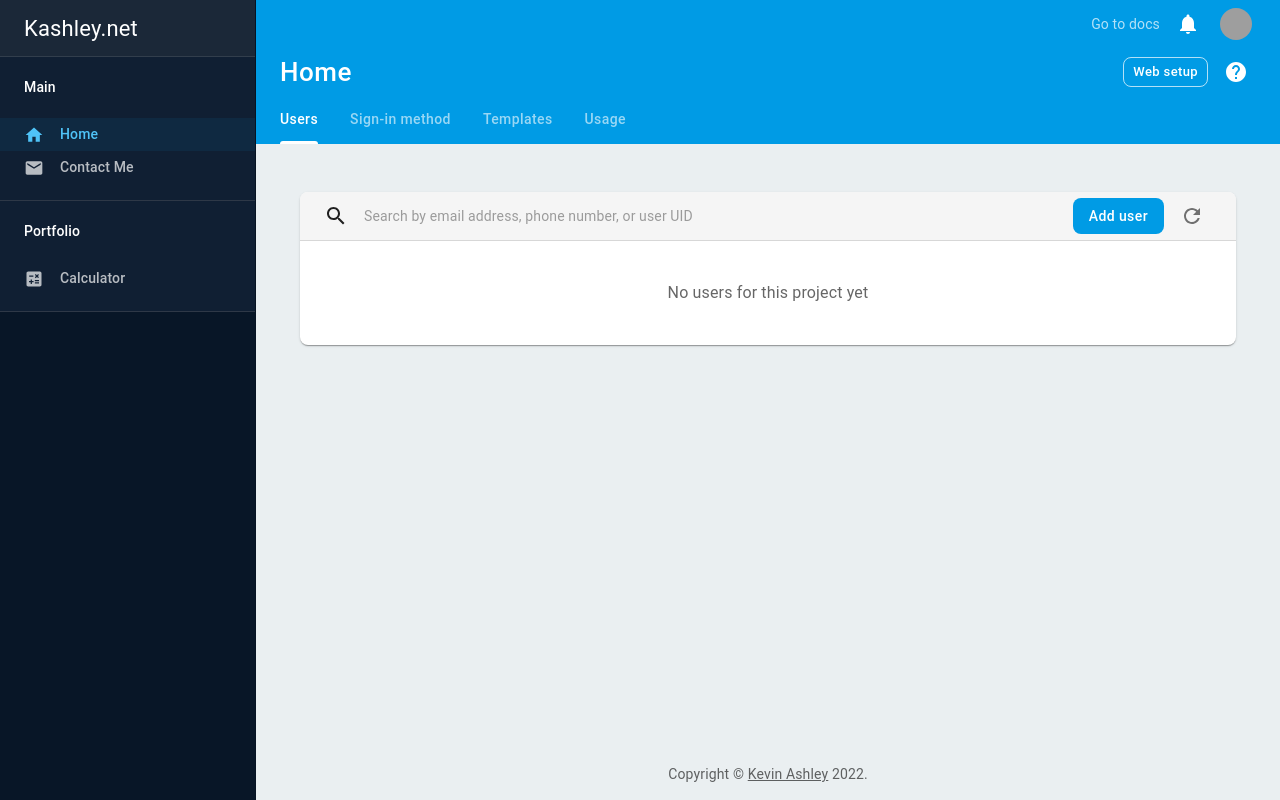
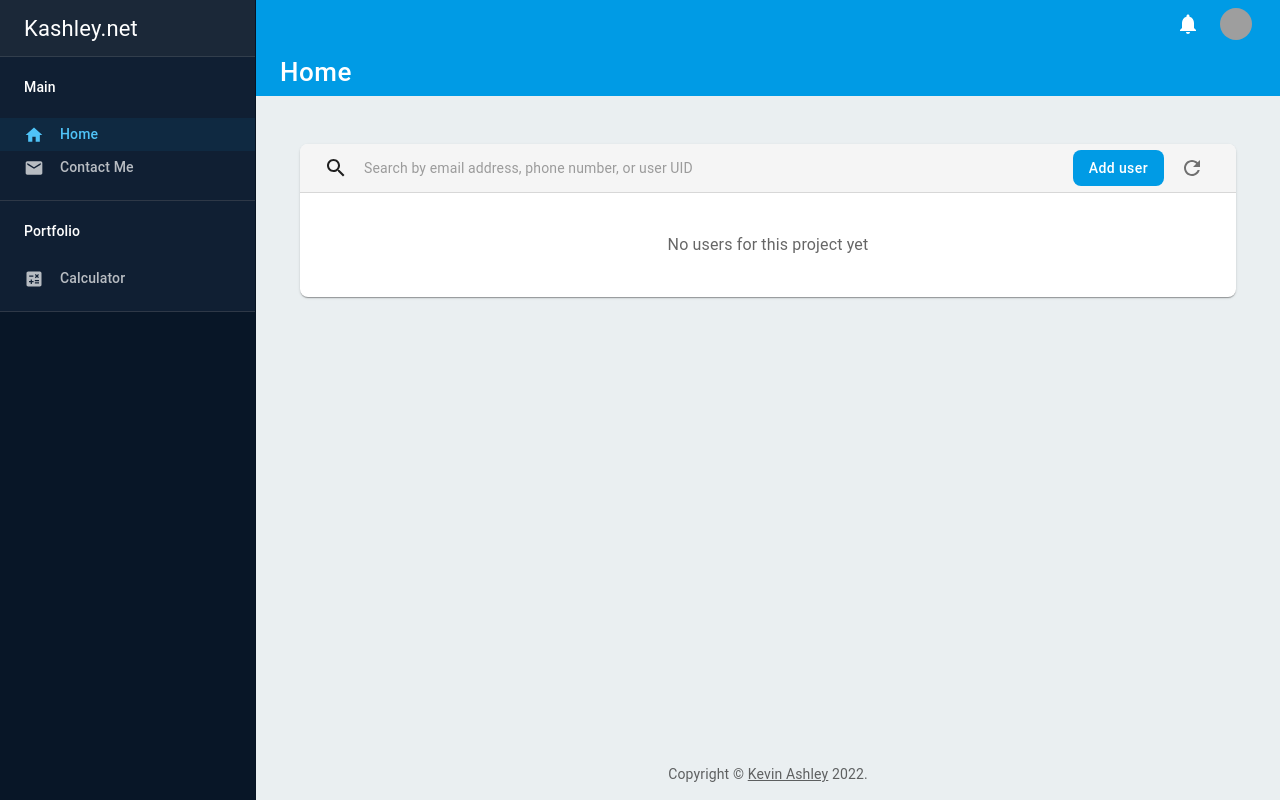
Before and after one commit to KevinAshley/kashley.net, a React (Create React App) app: page / in a window 1280 px wide. Built offline with nearby package versions, Linux system fonts and the light colour scheme; grey boxes are pictures that could not be loaded.

Commit message:
header cleanup

```diff
--- a/src/components/header.js
+++ b/src/components/header.js
@@ -29,10 +29,7 @@ function Header(props) {
             <AppBar color="primary" position="sticky" elevation={0}>
                 <Toolbar>
                     <Grid container spacing={1} alignItems="center">
-                        <Grid
-                            sx={{ display: { sm: "none", xs: "block" } }}
-                            item
-                        >
+                        <Grid sx={{ display: { sm: "none", xs: "block" } }} item>
                             <IconButton
                                 color="inherit"
                                 aria-label="open drawer"
@@ -44,23 +41,6 @@ function Header(props) {
                         </Grid>
                         <Grid item xs />
                         <Grid item>
-                            <Link
-                                href="/"
-                                variant="body2"
-                                sx={{
-                                    textDecoration: "none",
-                                    color: lightColor,
-                                    "&:hover": {
-                                        color: "common.white",
-                                    },
-                                }}
-                                rel="noopener noreferrer"
-                                target="_blank"
-                            >
-                                Go to docs
-                            </Link>
-                        </Grid>
-                        <Grid item>
                             <Tooltip title="Alerts • No alerts">
                                 <IconButton color="inherit">
                                     <NotificationsIcon />
@@ -69,10 +49,7 @@ function Header(props) {
                         </Grid>
                         <Grid item>
                             <IconButton color="inherit" sx={{ p: 0.5 }}>
-                                <Avatar
-                                    src="/static/images/avatar/1.jpg"
-                                    alt="My Avatar"
-                                />
+                                <Avatar src="/static/images/avatar/1.jpg" alt="My Avatar" />
                             </IconButton>
                         </Grid>
                     </Grid>
@@ -88,46 +65,12 @@ function Header(props) {
                 <Toolbar>
                     <Grid container alignItems="center" spacing={1}>
                         <Grid item xs>
-                            <Typography
-                                color="inherit"
-                                variant="h5"
-                                component="h1"
-                            >
+                            <Typography color="inherit" variant="h5" component="h1">
                                 {pageName}
                             </Typography>
                         </Grid>
-                        <Grid item>
-                            <Button
-                                sx={{ borderColor: lightColor }}
-                                variant="outlined"
-                                color="inherit"
-                                size="small"
-                            >
-                                Web setup
-                            </Button>
-                        </Grid>
-                        <Grid item>
-                            <Tooltip title="Help">
-                                <IconButton color="inherit">
-                                    <HelpIcon />
-                                </IconButton>
-                            </Tooltip>
-                        </Grid>
                     </Grid>
                 </Toolbar>
-            </AppBar>
-            <AppBar
-                component="div"
-                position="static"
-                elevation={0}
-                sx={{ zIndex: 0 }}
-            >
-                <Tabs value={0} textColor="inherit">
-                    <Tab label="Users" />
-                    <Tab label="Sign-in method" />
-                    <Tab label="Templates" />
-                    <Tab label="Usage" />
-                </Tabs>
             </AppBar>
         </React.Fragment>
     );
```
